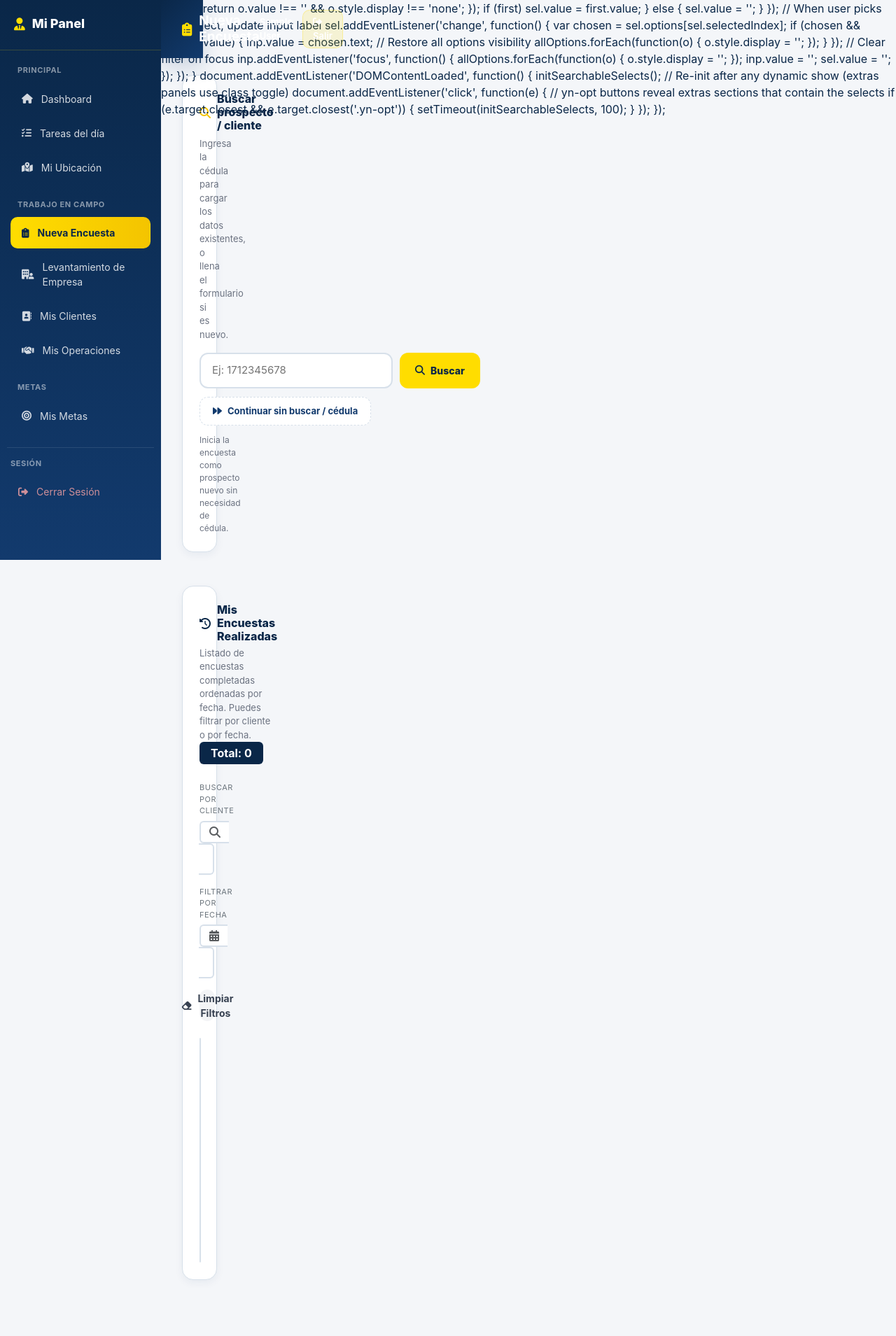
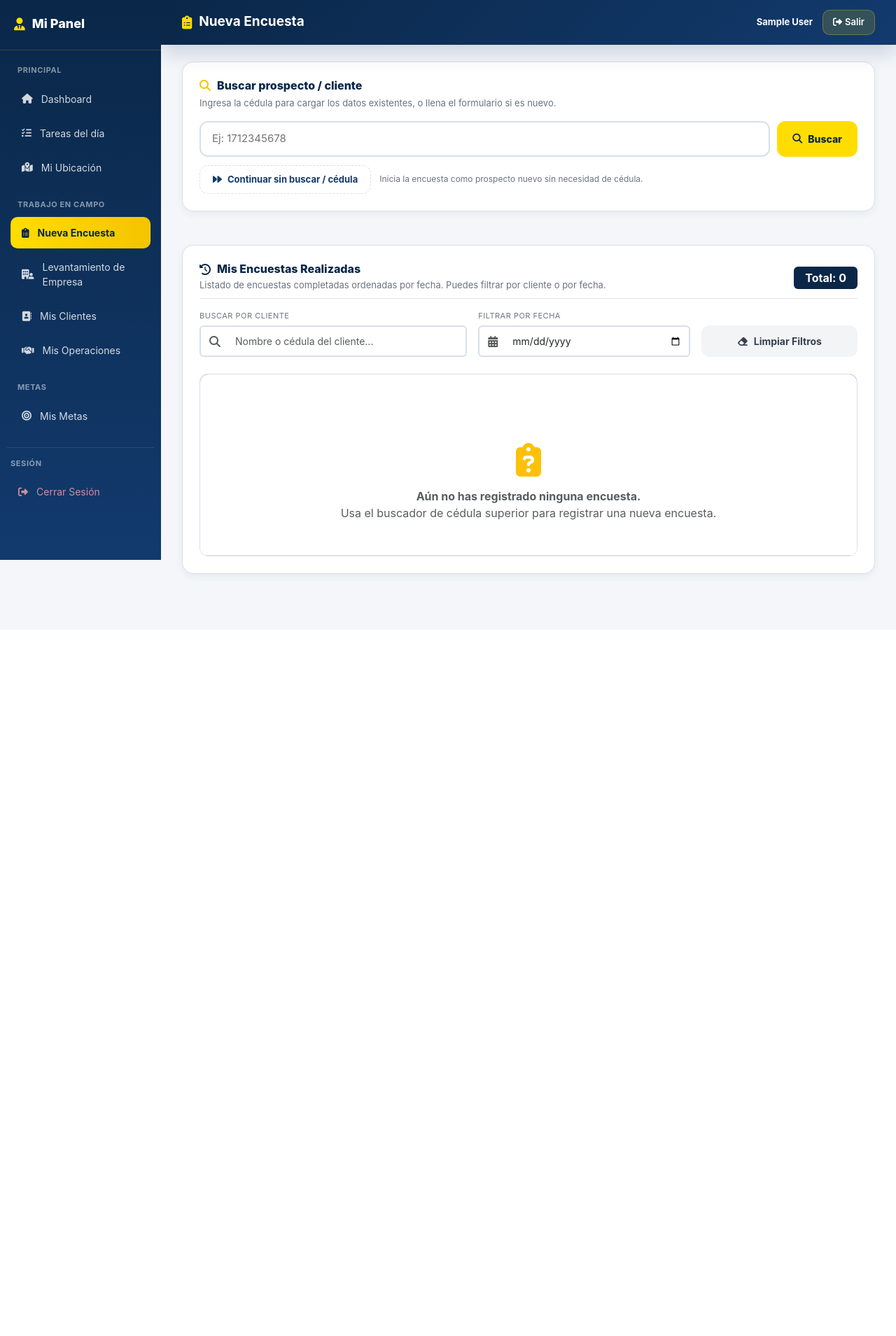
Before and after one commit to Frosdh/SUPER_IA_APP, a PHP site: page /FUBER_APP/admin/nueva_encuesta.php in a window 1280 px wide. Shown: the whole page at 70% size. After the commit the page ends 830 px from the top, so only its background shows below. Run offline with PHP 8.4, Linux system fonts and the light colour scheme; the visitor is signed in with stand-in values (Sample User, id 1); tables that the repository leaves empty or names only in its code hold one stand-in row (values such as "Sample post").

Commit message:
solucionado web diseño y banco lsita

```diff
--- a/server_php/admin/nueva_encuesta.php
+++ b/server_php/admin/nueva_encuesta.php
@@ -1767,7 +1767,10 @@ async function cargarEncuestaParaEditar() {
         }
         function svByName(name, val) {
             const el = document.querySelector(`[name="${name}"]`);
-            if (el) el.value = val ?? '';
+            if (el) {
+                el.value = val ?? '';
+                if (el.tagName === 'SELECT' && typeof syncSearchableDisplay === 'function') syncSearchableDisplay(el);
+            }
         }
         function setRadioByName(name, val) {
             document.querySelectorAll(`input[name="${name}"]`).forEach(r => {
@@ -2518,6 +2521,7 @@ async function buscarCedula() {
                             }
                         }
                         el.value = val ?? '';
+                        if (el.tagName === 'SELECT' && typeof syncSearchableDisplay === 'function') syncSearchableDisplay(el);
                     }
                 }
 
@@ -3389,6 +3393,15 @@ function mostrarDialogoFinalizadoOk() {
 }
 
 /* ── Searchable select ──────────────────────────────────────────────────── */
+// Antes esto solo escondía las <option> que no calzaban con lo escrito
+// DENTRO del <select> nativo, que seguía cerrado (una sola línea, "—
+// Seleccione —") hasta que el usuario lo abría con un clic aparte: por eso
+// se veían "dos controles" (la caja de texto arriba + el select cerrado
+// abajo) en lugar de un solo autocompletado que muestra la lista al tipear.
+// Ahora el <select> original se mantiene oculto (solo para que el formulario
+// siga enviando su .value tal cual) y la lista visible/filtrada es un <div>
+// desplegable propio que aparece debajo del input al escribir o al hacer
+// focus, y se cierra al elegir una opción o al hacer clic afuera.
 function initSearchableSelects() {
     document.querySelectorAll('select[data-searchable="true"]').forEach(function(sel) {
         if (sel.parentElement && sel.parentElement.classList.contains('srch-wrap')) return;
@@ -3404,38 +3417,106 @@ function initSearchableSelects() {
         inp.placeholder = placeholder;
         inp.autocomplete = 'off';
         inp.style.cssText = 'width:100%;box-sizing:border-box;padding:7px 30px 7px 10px;' +
-            'border:1px solid #d1d5db;border-radius:6px 6px 0 0;font-size:13px;';
-
-        sel.style.cssText = (sel.getAttribute('style') || '') +
-            ';width:100%;box-sizing:border-box;border-radius:0 0 6px 6px;' +
-            'border-top:none;margin-top:0;font-size:13px;';
+            'border:1px solid #d1d5db;border-radius:6px;font-size:13px;';
+
+        // El <select> original queda oculto: sigue siendo la "fuente de
+        // verdad" para el envío del formulario (name + value), pero ya no
+        // se muestra como control aparte.
+        sel.style.cssText = (sel.getAttribute('style') || '') + ';display:none;';
+
+        var list = document.createElement('div');
+        list.className = 'srch-list';
+        list.style.cssText = 'position:absolute;left:0;right:0;top:100%;z-index:60;' +
+            'max-height:220px;overflow-y:auto;background:#fff;border:1px solid #d1d5db;' +
+            'border-radius:0 0 8px 8px;box-shadow:0 8px 18px rgba(15,23,42,.12);display:none;';
 
         sel.parentNode.insertBefore(wrap, sel);
         wrap.appendChild(inp);
         wrap.appendChild(sel);
-
-        var allOptions = Array.from(sel.options);
+        wrap.appendChild(list);
+
+        function currentOptions() {
+            return Array.from(sel.options).filter(function(o) { return o.value !== ''; });
+        }
+
+        function selectOption(opt) {
+            sel.value = opt ? opt.value : '';
+            inp.value = opt ? opt.text : '';
+            list.style.display = 'none';
+            // Notificar a cualquier listener que dependa del 'change' nativo
+            // del <select> (código legado de esta misma página).
+            sel.dispatchEvent(new Event('change', { bubbles: true }));
+        }
+
+        // Igual que selectOption(null) pero SIN tocar el texto del input:
+        // se usa mientras el usuario está escribiendo, para invalidar la
+        // selección previa sin borrarle lo que acaba de tipear.
+        function clearSelectionKeepText() {
+            if (!sel.value) return;
+            sel.value = '';
+            sel.dispatchEvent(new Event('change', { bubbles: true }));
+        }
+
+        function renderList(filterText) {
+            var q = (filterText || '').trim().toLowerCase();
+            var matches = currentOptions().filter(function(o) {
+                return q === '' || o.text.toLowerCase().indexOf(q) > -1;
+            });
+            list.innerHTML = '';
+            if (matches.length === 0) {
+                var empty = document.createElement('div');
+                empty.textContent = 'Sin resultados';
+                empty.style.cssText = 'padding:10px 12px;color:#9ca3af;font-size:13px;text-align:center;';
+                list.appendChild(empty);
+            } else {
+                matches.slice(0, 300).forEach(function(o) {
+                    var item = document.createElement('div');
+                    item.textContent = o.text;
+                    item.style.cssText = 'padding:8px 12px;font-size:13px;cursor:pointer;';
+                    item.addEventListener('mouseenter', function() { item.style.background = '#f3f4f6'; });
+                    item.addEventListener('mouseleave', function() { item.style.background = ''; });
+                    // mousedown (no click) para que dispare ANTES del blur del input
+                    item.addEventListener('mousedown', function(ev) {
+                        ev.preventDefault();
+                        selectOption(o);
+                    });
+                    list.appendChild(item);
+                });
+            }
+            list.style.display = 'block';
+        }
 
         inp.addEventListener('input', function() {
-            var q = inp.value.trim().toLowerCase();
-            allOptions.forEach(function(opt) {
-                opt.style.display = (opt.value === '' || opt.text.toLowerCase().indexOf(q) > -1) ? '' : 'none';
-            });
+            clearSelectionKeepText(); // el usuario vuelve a escribir: se invalida la selección previa
+            renderList(inp.value);
         });
 
-        sel.addEventListener('change', function() {
-            var chosen = sel.options[sel.selectedIndex];
-            if (chosen && chosen.value) {
-                inp.value = chosen.text;
-                allOptions.forEach(function(o) { o.style.display = ''; });
-            }
+        inp.addEventListener('focus', function() {
+            renderList(inp.value);
         });
 
-        inp.addEventListener('focus', function() {
-            allOptions.forEach(function(o) { o.style.display = ''; });
-            if (sel.value) { inp.value = ''; sel.value = ''; }
+        inp.addEventListener('blur', function() {
+            // Pequeño delay para que el mousedown de un item alcance a procesarse
+            setTimeout(function() { list.style.display = 'none'; }, 150);
         });
+
+        // Si el <select> ya trae un valor precargado (modo edición / datos
+        // cargados por cédula), reflejarlo en el input visible.
+        syncSearchableDisplay(sel);
     });
+}
+
+/// Mantiene sincronizado el input visible de un select buscable con su
+/// valor real. Se usa tanto al inicializar (arriba) como cada vez que
+/// algún código de la página asigna `.value` directamente al <select>
+/// (por ejemplo svByName/localSvByName al cargar datos de un cliente).
+function syncSearchableDisplay(sel) {
+    if (!sel || sel.tagName !== 'SELECT') return;
+    if (!sel.parentElement || !sel.parentElement.classList.contains('srch-wrap')) return;
+    var inp = sel.parentElement.querySelector('input[type="text"]');
+    if (!inp) return;
+    var opt = sel.options[sel.selectedIndex];
+    inp.value = (opt && opt.value) ? opt.text : '';
 }
 
 document.addEventListener('DOMContentLoaded', function() {
@@ -3449,44 +3530,3 @@ document.addEventListener('DOMContentLoaded', function() {
 </script>
 </body>
 </html>
-ion(o) {
-                    return o.value !== '' && o.style.display !== 'none';
-                });
-                if (first) sel.value = first.value;
-            } else {
-                sel.value = '';
-            }
-        });
-
-        // When user picks from select, update input label
-        sel.addEventListener('change', function() {
-            var chosen = sel.options[sel.selectedIndex];
-            if (chosen && chosen.value) {
-                inp.value = chosen.text;
-                // Restore all options visibility
-                allOptions.forEach(function(o) { o.style.display = ''; });
-            }
-        });
-
-        // Clear filter on focus
-        inp.addEventListener('focus', function() {
-            allOptions.forEach(function(o) { o.style.display = ''; });
-            inp.value = '';
-            sel.value = '';
-        });
-    });
-}
-
-document.addEventListener('DOMContentLoaded', function() {
-    initSearchableSelects();
-    // Re-init after any dynamic show (extras panels use class toggle)
-    document.addEventListener('click', function(e) {
-        // yn-opt buttons reveal extras sections that contain the selects
-        if (e.target.closest && e.target.closest('.yn-opt')) {
-            setTimeout(initSearchableSelects, 100);
-        }
-    });
-});
-</script>
-</body>
-</html>
```
Also changed, not shown: server_php/api_cooperativas.php (+101 -11 lines), 2 other files.
